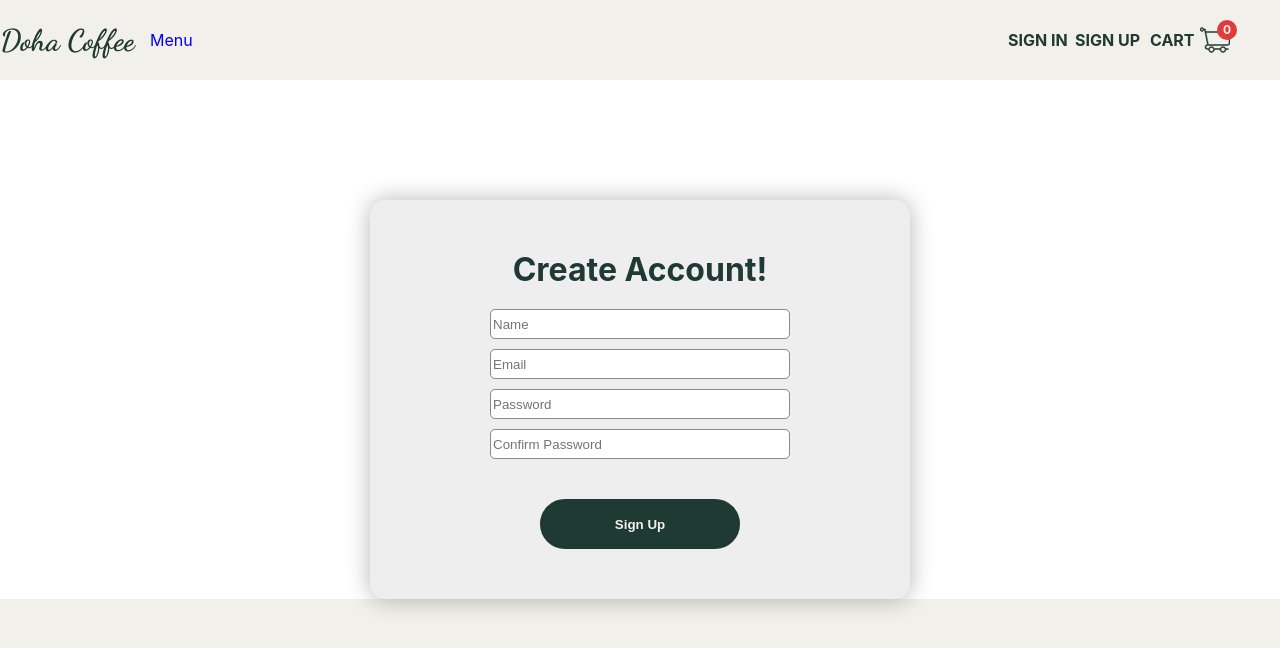
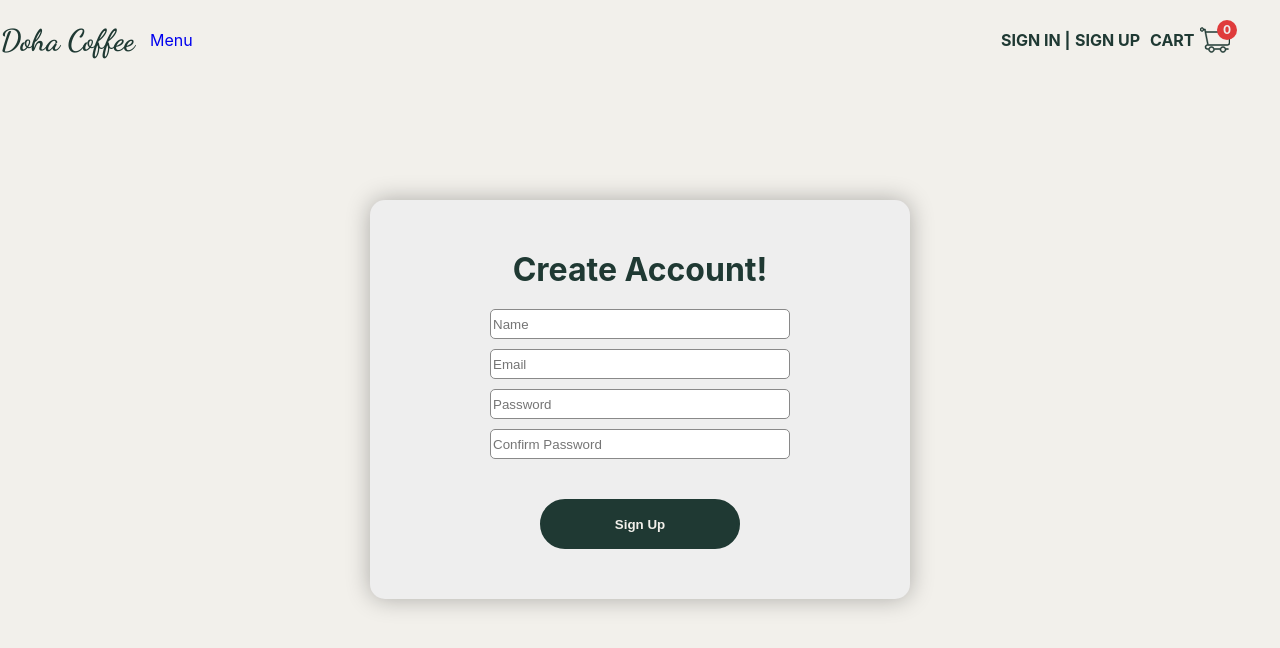
Before and after one commit to DuhaAbdullah/coffee_shop, a React (Create React App) app: page /signUp in a window 1280 px wide. Shown: the top 648 px of the page. Built offline with nearby package versions, Linux system fonts and the light colour scheme; a web font is replaced by a local one.

Commit message:
7/28/2022 11:28

```diff
--- a/src/App.css
+++ b/src/App.css
@@ -624,7 +624,7 @@ td {
 }
 
 .sign-in-container {
-  background-color: #fff;
+  background-color: #f2f0eb;
   width: 100%;
   display: flex;
   justify-content: center;
@@ -665,7 +665,7 @@ td {
   display: flex;
   align-items: center;
   justify-content: space-between;
-  width: 132px;
+  width: 139px;
   position: absolute;
   right: 140px;
   font-weight: bold;
@@ -837,7 +837,7 @@ td {
 }
 
 .home-p-10 {
-  font-size: 23;
+  font-size: 16px;
   font-weight: 600;
   color: #127a62;
 }
@@ -956,6 +956,11 @@ td {
   margin: auto;
 }
 
+.popular-drinks-container {
+  background-color: #fff;
+  text-align: center;
+}
+
 .cards-container {
   background-color: #ffffff;
   display: flex;
@@ -973,11 +978,10 @@ td {
   margin: 15px;
 }
 
-.popular-drink-link{
+.popular-drink-link {
   text-decoration: none;
   color: #1f3933;
 }
-
 
 .popular-drink-name {
   text-align: center;
@@ -988,3 +992,10 @@ td {
   text-align: center;
   font-size: 15px;
 }
+
+.section-title {
+  font-size: 32px;
+  color: #0c6651;
+  font-weight: 600;
+  padding-top: 20px;
+}
--- a/src/components/navBar.jsx
+++ b/src/components/navBar.jsx
@@ -36,7 +36,7 @@ function NavBar() {
       ) : (
         <div className="links-container">
           <Link to="/signIn" className="signin-link">
-            <p className="signin-name">SIGN IN</p>
+            <p className="signin-name">SIGN IN |</p>
           </Link>
           <Link to="/signUp" className="signup-link">
             <p className="signup-name">SIGN UP</p>
--- a/src/pages/home.jsx
+++ b/src/pages/home.jsx
@@ -90,16 +90,23 @@ function Home() {
           />
         </div>
       </div>
+      <div className="popular-drinks-container">
+        <p className="section-title">POPULAR DRINKS</p>
         <div className="cards-container">
           {popularData.items.map((item) => (
             <Card key={item.id}>
-            <Link to={`/menu/${popularData.id}/${item.id}`} state={item} className="popular-drink-link">
-              <img src={item.image} className="popular-drink-img"/>
+              <Link
+                to={`/menu/${popularData.id}/${item.id}`}
+                state={item}
+                className="popular-drink-link"
+              >
+                <img src={item.image} className="popular-drink-img" />
                 <p className="popular-drink-name">{item.name}</p>
                 <p className="popular-drink-description">{item.description}</p>
               </Link>
             </Card>
           ))}
+        </div>
       </div>
       <div className="footer-container">
         <div className="footer-logo-container">
```
Lines whose indentation alone changed are shown as unchanged.
